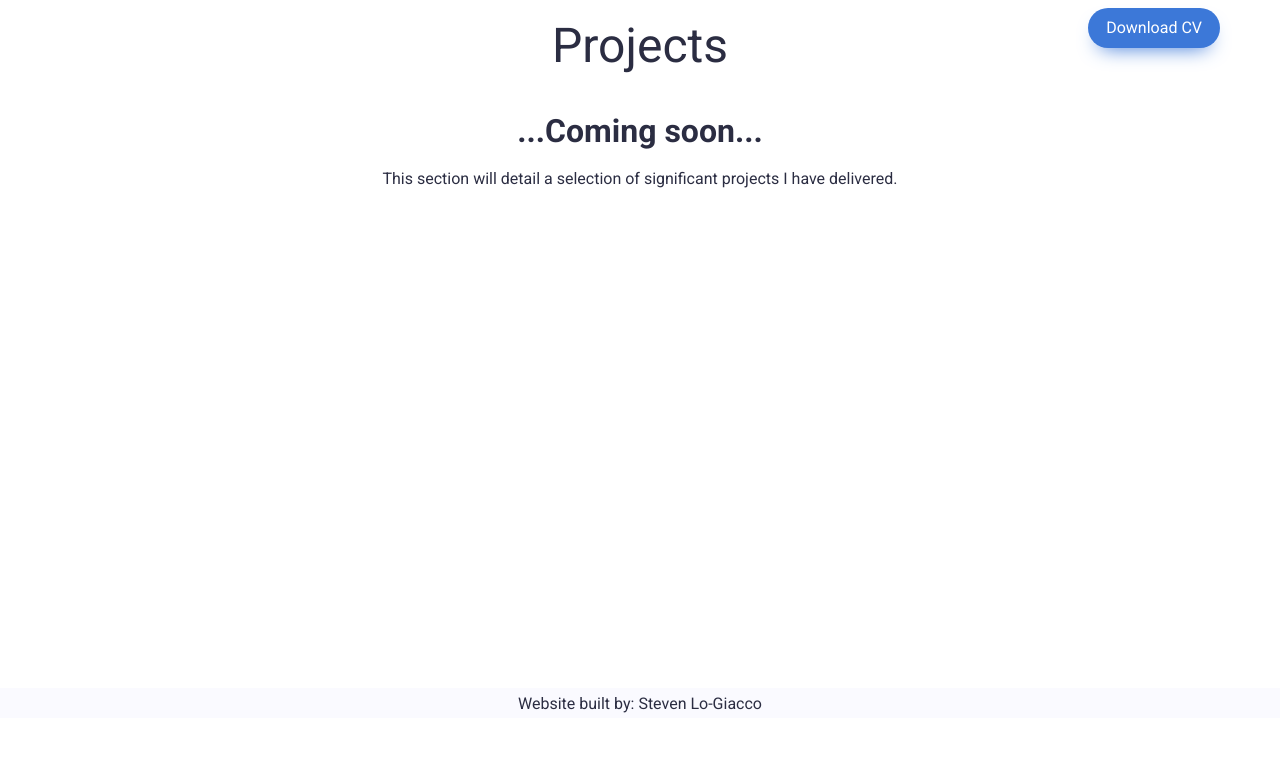
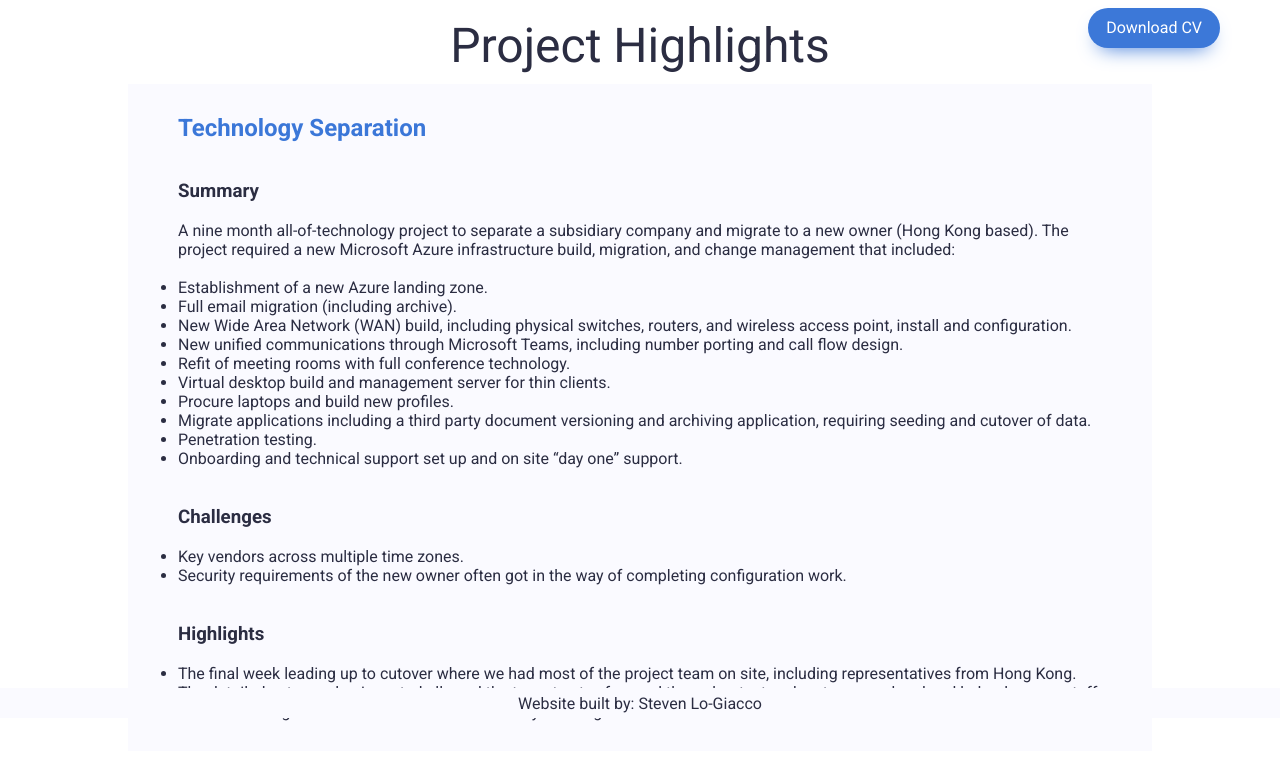
Before and after one commit to stevenlogiacco/Portfolio-Website, a plain HTML site: page projects.html in a window 1280 px wide. Shown: the part 82-842 px from the top of the page. Before the commit the page ends 800 px from the top, so only its background shows below. Drawn offline with Linux system fonts and the light colour scheme.

Commit message:
Tech Sep project added to Projects pages

```diff
--- a/projects.html
+++ b/projects.html
@@ -40,12 +40,45 @@
             </div>
 
             <div class="page-headings">
-                <h1>Projects</h1>
+                <h1>Project Highlights</h1>
             </div>
 
-            <div class="coming-soon"><br><br><h1>...Coming soon...</h1>
-                <br>
-            <p>This section will detail a selection of significant projects I have delivered.</p>
+            <div class="projects-grid">
+                <div id="NZGT">
+                    <h2>Technology Separation</h2>
+                    <br><br>
+                    <h3>Summary</h3>
+                    <br>
+                    <p>A nine month all-of-technology project to separate a subsidiary company and migrate to a new owner (Hong Kong based).
+                        The project required a new Microsoft Azure infrastructure build, migration, and change management that included:</p>
+                        <br>
+                        <ul>
+                            <li>Establishment of a new Azure landing zone.</li>
+                            <li>Full email migration (including archive).</li>
+                            <li>New Wide Area Network (WAN) build, including physical switches, routers, and wireless access point, install and configuration.</li>
+                            <li>New unified communications through Microsoft Teams, including number porting and call flow design.</li>
+                            <li>Refit of meeting rooms with full conference technology.</li>
+                            <li>Virtual desktop build and management server for thin clients.</li>
+                            <li>Procure laptops and build new profiles.</li>
+                            <li>Migrate applications including a third party document versioning and archiving application, requiring seeding and cutover of data.</li>
+                            <li>Penetration testing.</li>
+                            <li>Onboarding and technical support set up and on site “day one” support.</li>
+                        </ul>
+                    <br><br>
+                    <h3>Challenges</h3>
+                    <br>
+                        <ul>
+                            <li>Key vendors across multiple time zones.</li>
+                            <li>Security requirements of the new owner often got in the way of completing configuration work.</li>
+                        </ul>
+                    <br><br>
+                    <h3>Highlights</h3>
+                    <br>
+                        <ul>
+                            <li>The final week leading up to cutover where we had most of the project team on site, including representatives from Hong Kong.</li>
+                            <li>The detailed cutover plan I created allowed the team to stay focused throughout a tough cutover weekend and helped ensure staff were able to log on to the new domains on Monday morning.</li>
+                        </ul>
+                    </div>
             </div>
         </main>
 
--- a/style.css
+++ b/style.css
@@ -295,11 +295,20 @@ header {
 
 
 /* PROJECTS PAGE */
-.coming-soon {
-  text-align: center;
-  margin-left: 100px;
-  margin-right: 100px;
-}
+
+  .projects-grid {
+    grid-template-columns: 1fr;
+    grid-template-rows: 1fr;
+    margin: 10px 10%;
+    padding: 30px 20px;
+    background-color: #fafaff;
+  }
+
+  #NZGT {
+    grid-column: 1 / 2;
+    grid-row: 1 / 2 ;
+    padding: 0 30px;
+  }
 
 
   /* CONTACT PAGE */
@@ -312,7 +321,6 @@ header {
     grid-template-columns: 300px 300px;
     grid-template-rows: 300px;
     gap: 10px;
-
 }
 
 .email {
@@ -530,6 +538,21 @@ header {
   padding: 10px 10px;
 }
 
+  .page-headings {
+    font-size: 80%;
+  }
+
+  .projects-grid {
+    margin-top: 10px;
+    margin-bottom: 50px;
+    padding: 10px 0;
+  }
+
+  #NZGT {
+    font-size: 14px;
+    padding-top: 0px;
+  }
+
 
 .contact-container {
   display: grid;
```
